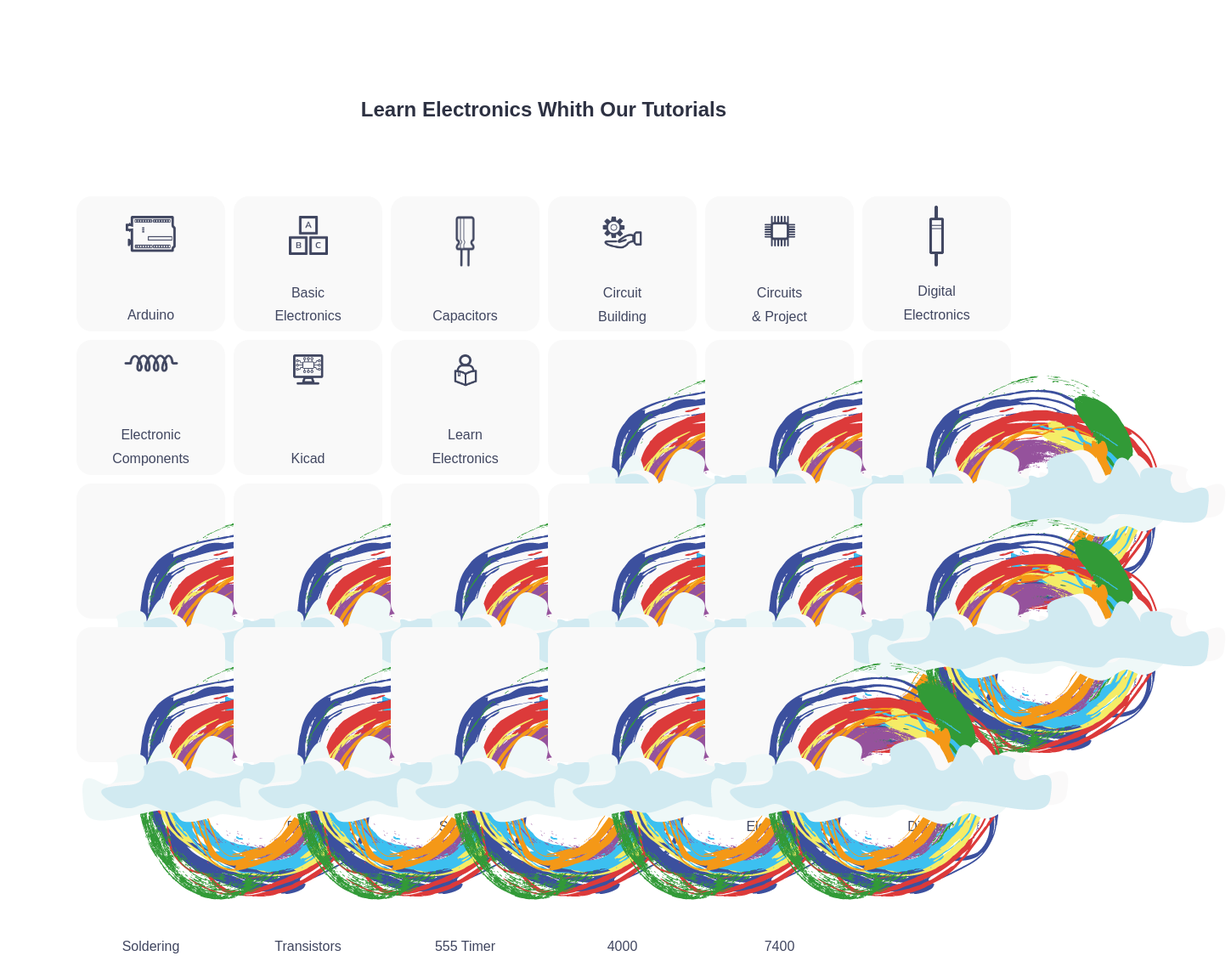
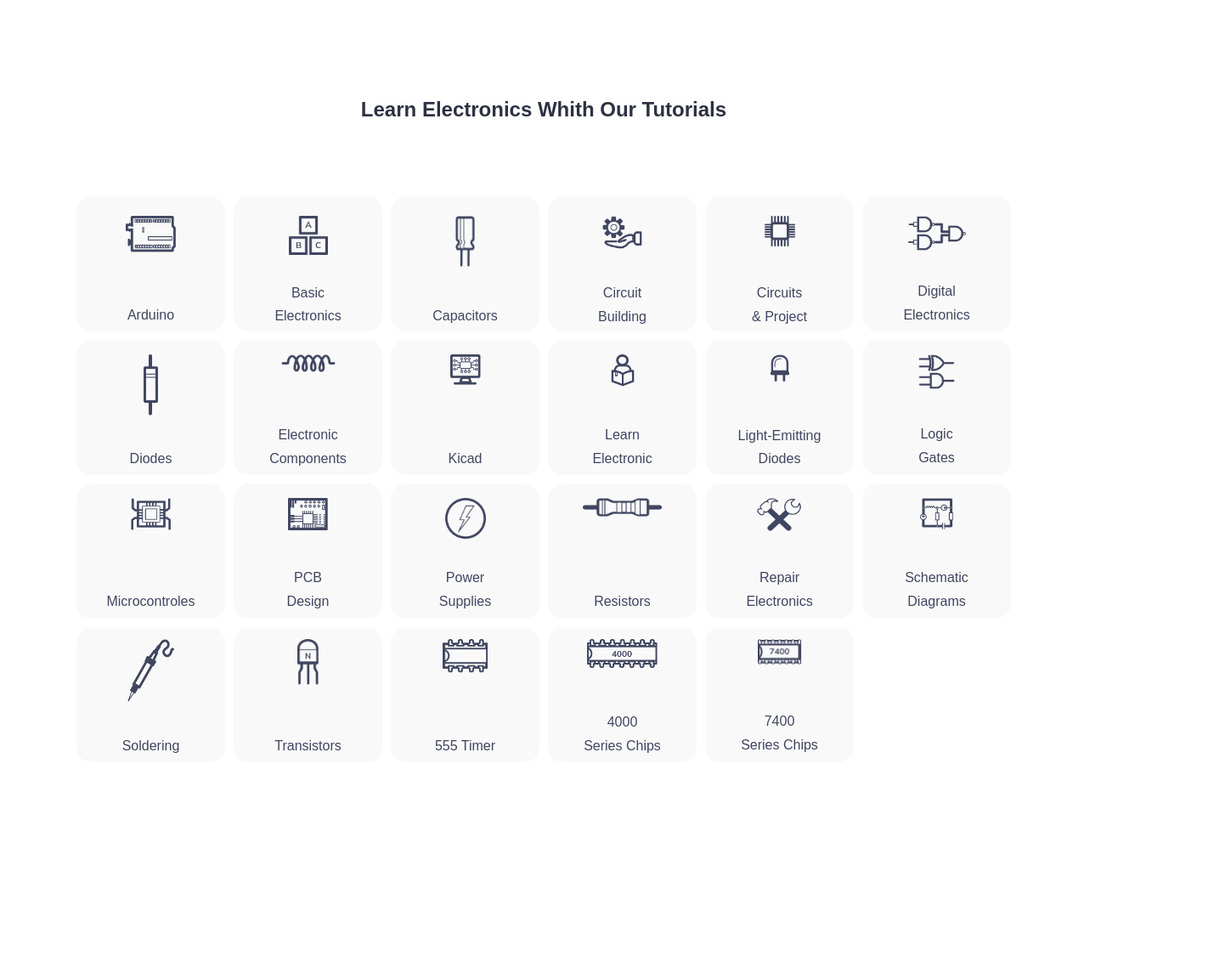
Before and after one commit to IvonnHC/Ohmify, a plain HTML site: page index.html in a window 1280 px wide. Shown: the top 1125 px of the page at 85% size, 1449 px wide, since content can reach past the window. After the commit the page ends 923 px from the top, so only its background shows below. Drawn offline with Linux system fonts and the light colour scheme.

Commit message:
css done

```diff
--- a/index.html
+++ b/index.html
@@ -44,10 +44,15 @@
           </div>
 
           <div class="tutorial-single">
-            <img id="digital_electronics_icon" src=illustrations/Diodes.png
-            alt="">
+            <img id="digital_electronics_icon"
+            src=illustrations/digitalElectronics.png alt="">
             <a herf="##"></a> Digital <br />
             Electronics
+          </div>
+
+          <div class="tutorial-single">
+            <img id="diodes" src=illustrations/Diodes.png alt="">
+            <a herf="##"></a> Diodes
           </div>
 
           <div class="tutorial-single">
@@ -58,98 +63,95 @@
           </div>
 
           <div class="tutorial-single">
-            <img id="Kicad" src=illustrations/kicad.png alt="">
+            <img id="Kicad" src="illustrations/kicad.png" alt="" />
             <a herf="##"></a> Kicad
           </div>
 
           <div class="tutorial-single">
-            <img
-              id="learn_electronics_icon"
-              src="illustrations/learnElectronics.png"
-              alt=""
-            />
+            <img id="learn_electronics_icon"
+            src=illustrations/learnElectronics.png alt="">
             <a herf="##"></a> Learn <br />
-            Electronics
+            Electronic
           </div>
 
           <div class="tutorial-single">
-            <img id="" src=illustrations/rainblogoapp.png alt="">
-            <a herf="##"></a>
-          </div>
-
-          <div class="tutorial-single">
-            <img id="light_emitting_icon" src=illustrations/rainblogoapp.png
-            alt="">
-            <a herf="##"></a> Light-Emitting <br />
+            <img
+              id="light_emitting_icon"
+              src="illustrations/light-emitting.png"
+              alt=""
+            />
+            <a herf="##"></a> Light-Emitting<br />
             Diodes
           </div>
 
           <div class="tutorial-single">
-            <img id="logic_gates_icon" src=illustrations/rainblogoapp.png
-            alt="">
+            <img id="logicGates" src=illustrations/logicGates.png alt="">
             <a herf="##"></a> Logic <br />
             Gates
           </div>
 
           <div class="tutorial-single">
-            <img id="microcontroles_icon" src=illustrations/rainblogoapp.png
-            alt="">
-            <a herf="##"></a> Mricrocontroles
+            <img
+              id="microcontroles_icon"
+              src="illustrations/Micro.png"
+              alt=""
+            />
+            <a herf="##"></a> Microcontroles
           </div>
 
           <div class="tutorial-single">
-            <img id="pbc_icon" src=illustrations/rainblogoapp.png alt="">
+            <img id="pbc_icon" src=illustrations/PCB.png alt="">
             <a herf="##"></a> PCB <br />Design
           </div>
 
           <div class="tutorial-single">
-            <img id="power_supplies_icon" src=illustrations/rainblogoapp.png
+            <img id="power_supplies_icon" src=illustrations/PowerSupplies.png
             alt="">
             <a herf="##"></a> Power <br />
             Supplies
           </div>
 
           <div class="tutorial-single">
-            <img id="resistors" src=illustrations/rainblogoapp.png alt="">
+            <img id="resistors" src=illustrations/Resistors.png alt="">
             <a herf="##"></a> Resistors
           </div>
 
           <div class="tutorial-single">
-            <img id="repair_electronics_icon" src=illustrations/rainblogoapp.png
-            alt="">
+            <img id="repair_electronics_icon"
+            src=illustrations/repairElectronics.png alt="">
             <a herf="##"></a> Repair <br />
             Electronics
           </div>
 
           <div class="tutorial-single">
-            <img id="schematic_icon" src=illustrations/rainblogoapp.png alt="">
+            <img id="schematic_icon" src=illustrations/SchematicDiagrams.png
+            alt="">
             <a herf="##"></a> Schematic<br />Diagrams
           </div>
 
           <div class="tutorial-single">
-            <img id="soldering_icon" src=illustrations/rainblogoapp.png alt="">
+            <img id="soldering_icon" src=illustrations/Soldering.png alt="">
             <a herf="##"></a> Soldering
           </div>
 
           <div class="tutorial-single">
-            <img id="transistors_icon" src=illustrations/rainblogoapp.png
-            alt="">
+            <img id="transistors_icon" src=illustrations/Transistors.png alt="">
             <a herf="##"></a> Transistors
           </div>
 
           <div class="tutorial-single">
-            <img id="555_icon" src=illustrations/rainblogoapp.png alt="">
+            <img id="Timer_icon" src="illustrations/555.png" alt="" />
             <a herf="##"></a> 555 Timer
           </div>
 
           <div class="tutorial-single">
-            <img id="4000_icon" src=illustrations/rainblogoapp.png alt="">
+            <img id="SeriesChips4_icon" src=illustrations/4000.png alt="">
             <a herf="##"></a> 4000 <br />
             Series Chips
           </div>
 
           <div class="tutorial-single">
-            <img id="7400_icon" src=illustrations/rainblogoapp.png alt="">
+            <img id="SeriesChips74_icon" src=illustrations/7400.png alt="">
             <a herf="##"></a> 7400<br />
             Series Chips
           </div>
--- a/style.css
+++ b/style.css
@@ -37,6 +37,17 @@
   background: #f9f9f9;
   align-items: center;
   border-radius: 18px;
+  margin: 14px, 14px;
+  transition: :all 150ms ease-in-out;
+}
+.tutorial-single:hover {
+  cursor:pointer;
+  width: 175px;
+  height: 159px;
+  background: #fff;
+  align-items: center;
+  border-radius: 18px;
+  box-shadow:1px 1px 1px#2d3142;
   margin: 14px, 14px;
 }
 
@@ -83,9 +94,16 @@
 #digital_electronics_icon {
   display: block;
   margin: 0% auto;
+  width: 68px;
+  height: 41px;
+  padding: 23px 0px 34px 0px;
+}
+#diodes {
+  display: block;
+  margin: 0% auto;
   width: 17px;
   height: 71.5px;
-  padding: 11px 0px 15.5px 0px;
+  padding: 17px 0px 37px 0px;
 }
 #electronics_components_icon {
   display: block;
@@ -108,3 +126,94 @@
   height: 38px;
   padding: 17px 0px 43px 0px;
 }
+#light_emitting_icon {
+  display: block;
+  margin: 0% auto;
+  width: 22px;
+  height: 31.39px;
+  padding: 17px 0px 50px 0px;
+}
+#logicGates {
+  display: block;
+  margin: 0% auto;
+  width: 43.05px;
+  height: 41px;
+  padding: 17px 0px 39px 0px;
+}
+#microcontroles_icon {
+  display: block;
+  margin: 0% auto;
+  width: 47.61px;
+  height: 38px;
+  padding: 17px 0px 70px 0px;
+}
+#pbc_icon {
+  display: block;
+  margin: 0% auto;
+  width: 47.61px;
+  height: 38px;
+  padding: 17px 0px 42px 0px;
+}
+#power_supplies_icon {
+  display: block;
+  margin: 0% auto;
+  width: 48px;
+  height: 48px;
+  padding: 17px 0px 32px 0px;
+}
+#resistors {
+  display: block;
+  margin: 0% auto;
+  width: 93px;
+  height: 22px;
+  padding: 17px 0px 86px 0px;
+}
+#repair_electronics_icon {
+  display: block;
+  margin: 0% auto;
+  width: 52.47px;
+  height: 39.83px;
+  padding: 17px 0px 40px 0px;
+}
+#schematic_icon {
+  display: block;
+  margin: 0% auto;
+  width: 39.81px;
+  height: 37.22px;
+  padding: 17px 0px 43px 0px;
+}
+#soldering_icon {
+  display: block;
+  margin: 0% auto;
+  width: 55.5px;
+  height: 74px;
+  padding: 14px 0px 38px 0px;
+}
+#transistors_icon {
+  display: block;
+  margin: 0% auto;
+  width: 25.67px;
+  height: 54px;
+  padding: 14px 0px 58px 0px;
+}
+#Timer_icon {
+  display: block;
+  margin: 0% auto;
+  width: 53px;
+  height: 40px;
+  padding: 14px 0px 72px 0px;
+}
+#SeriesChips4_icon {
+  display: block;
+  margin: 0% auto;
+  width: 82.49px;
+  height: 34px;
+  padding: 14px 0px 50px 0px;
+}
+#SeriesChips74_icon {
+  display: block;
+  margin: 0% auto;
+  width: 52px;
+  height: 30.12px;
+  padding: 14px 0px 53px 0px;
+}
```
Also changed, not shown: illustrations/4000.png (added), illustrations/555.png (added), illustrations/7400.png (added), illustrations/Micro.png (added), illustrations/PCB.png (added), illustrations/PowerSupplies.png (added), illustrations/Resistors.png (added), illustrations/SchematicDiagrams.png (added), illustrations/Soldering.png (added), illustrations/Transistors.png (added), illustrations/digitalElectronics.png (added), illustrations/light-emitting.png (added), illustrations/logicGates.png (added), illustrations/repairElectronics.png (added), 2 other files.
